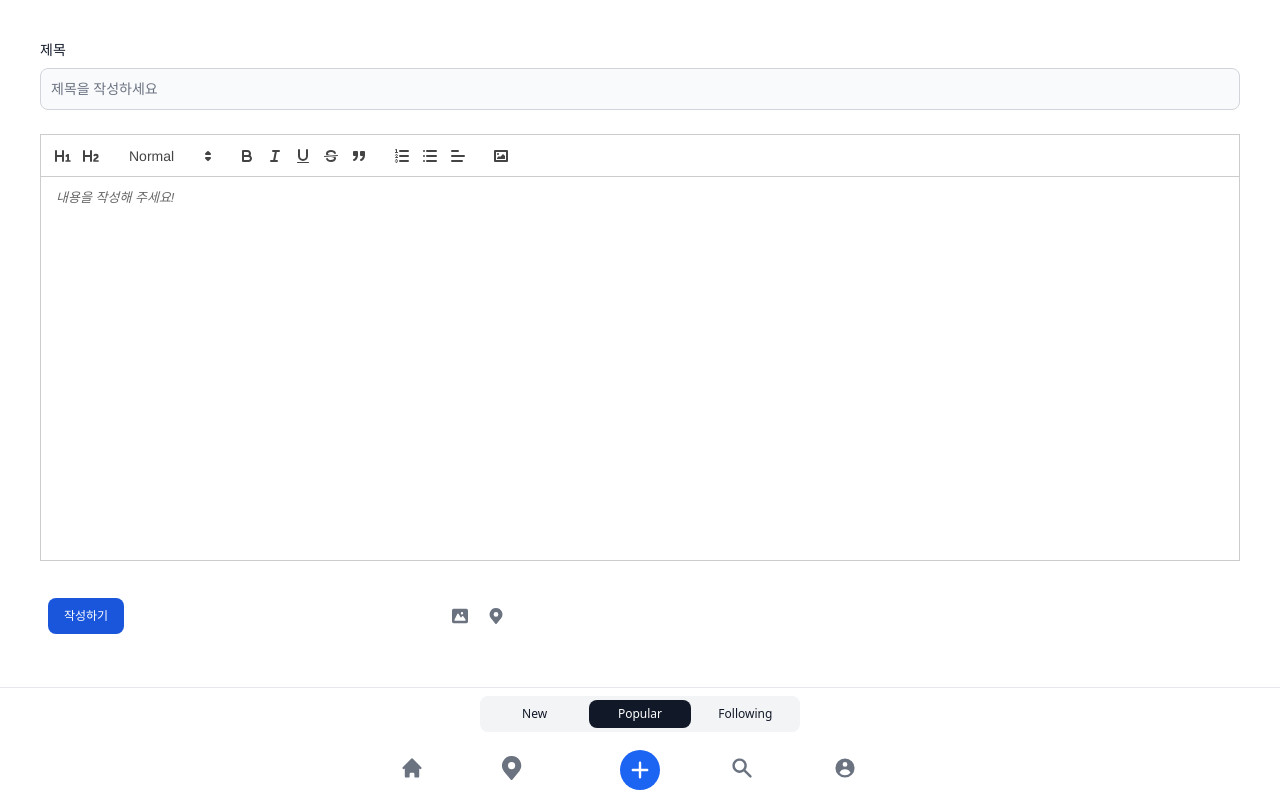
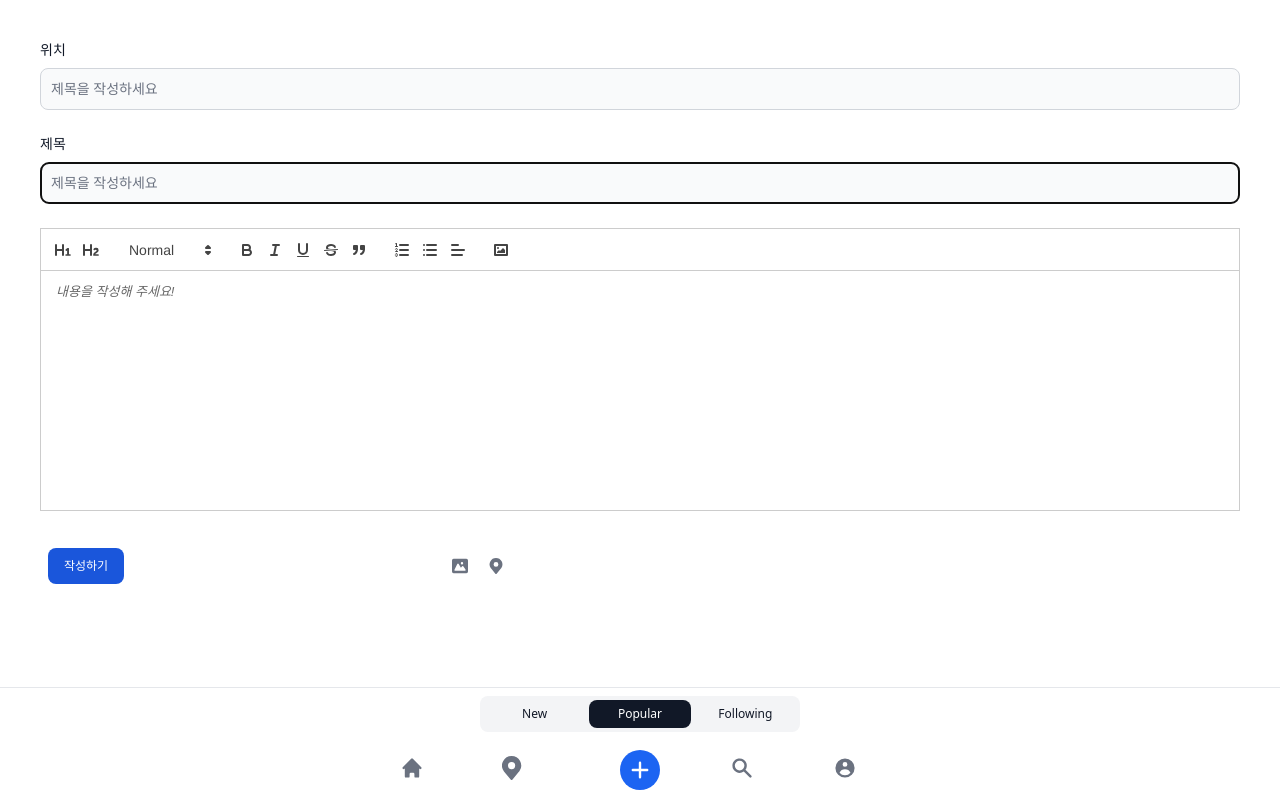
Before and after one commit to bnbong/Project-Pinned, a Next.js app in the folder front/: page /post in a window 1280 px wide. Built offline with nearby package versions, Linux system fonts and the light colour scheme; no server answers.

Commit message:
추가 로직 필요

```diff
--- a/front/components/Input.js
+++ b/front/components/Input.js
@@ -1,4 +1,9 @@
-export default function Input(prop) {
+import { useEffect, forwardRef } from "react";
+
+export default forwardRef(function Input(prop, ref) {
+  useEffect(() => {
+    ref.current.focus();
+  }, []);
   return (
     <div>
       <label
@@ -9,8 +14,10 @@ export default function Input(prop) {
       </label>
       <input
         onChange={prop.onChange}
+        onKeyDown={prop.onKeyDown}
         type={prop.id}
         name={prop.id}
+        ref={ref}
         id={prop.id}
         className="bg-gray-50 border border-gray-300 text-gray-900 sm:text-sm rounded-lg focus:ring-primary-600 focus:border-primary-600 block w-full p-2.5 dark:bg-gray-700 dark:border-gray-600 dark:placeholder-gray-400 dark:text-white dark:focus:ring-blue-500 dark:focus:border-blue-500"
         placeholder={prop.placeholder}
@@ -21,4 +28,4 @@ export default function Input(prop) {
       </div>
     </div>
   );
-}
+});
--- a/front/pages/post.js
+++ b/front/pages/post.js
@@ -1,11 +1,59 @@
 import dynamic from "next/dynamic";
-import { useRef, useState, useMemo } from "react";
+import {
+  useRef,
+  useState,
+  useMemo,
+  useEffect,
+  createRef,
+  useCallback,
+} from "react";
 import Input from "@/components/Input";
 import "react-quill/dist/quill.snow.css";
+import { useMutation } from "react-query";
+import axiosBaseURL from "@/components/axiosBaseUrl";
+import apiMapper from "@/components/apiMapper";
 
 export default function Post({ html, setHtml }) {
-  const ReactQuill = dynamic(() => import("react-quill"), { ssr: false });
-  const quillRef = useRef(null);
+  const ReactQuill = dynamic(
+    async () => {
+      const { default: RQ } = await import("react-quill");
+      return function comp({ forwardedRef, ...props }) {
+        return <RQ ref={forwardedRef} {...props} />;
+      };
+    },
+    { ssr: false }
+  );
+  const quillRef = useRef(false);
+  const titleInput = useRef();
+  const [title, setTitle] = useState("");
+  const [place, setPlace] = useState("");
+  const [content, setContent] = useState("");
+  //함수컴포넌트는 인스턴트를 가지지않기 때문에 ref객체를 자식 컴포넌트에 넘길 수 없다.
+
+  const imageHandler = () => {
+    const input = document.createElement("input");
+
+    input.setAttribute("type", "file");
+    input.setAttribute("accept", "image/*");
+    document.body.appendChild(input);
+
+    input.click();
+    input.onchange = async () => {
+      const [file] = input.files;
+
+      // S3 Presigned URL로 업로드하고 image url 받아오기
+      const { preSignedPutUrl: presignedURL, readObjectUrl: imageURL } = (
+        await getS3PresignedURL(file.name)
+      ).data;
+      await uploadImage(presignedURL, file);
+
+      // 현재 커서 위치에 이미지를 삽입하고 커서 위치를 +1 하기
+      const range = quillRef.current.getEditorSelection();
+      quillRef.current.getEditor().insertEmbed(range.index, "image", imageURL);
+      quillRef.current.getEditor().setSelection(range.index + 1);
+      document.body.querySelector(":scope > input").remove();
+    };
+  };
   const modules = useMemo(
     () => ({
       toolbar: {
@@ -16,7 +64,7 @@ export default function Post({ html, setHtml }) {
           [{ list: "ordered" }, { list: "bullet" }, { align: [] }],
           ["image"],
         ],
-        // handlers: { image: imageHandler },
+        handlers: { image: imageHandler },
       },
       clipboard: {
         matchVisual: false,
@@ -39,26 +87,71 @@ export default function Post({ html, setHtml }) {
     "align",
     "image",
   ];
-  const onChange = () => {};
+  const onChange = useCallback(
+    (e) => {
+      if (e.target.id == "title") {
+        setTitle(e.target.value);
+        console.log(title);
+      }
+      if (e.target.id == "place") {
+        setPlace(e.target.value);
+        console.log(place);
+      }
+      if (e.target.id == "content") {
+        setContent(e.target.value);
+      }
+    },
+    [title]
+  );
+
+  const handleEnter = (e) => {
+    if (e.key === "Enter") {
+      quillRef.current.focus();
+    }
+  };
+  //authorization 토큰 추가 필요
+  const { mutate, data, isLoading, isError } = useMutation({
+    mutationFn: (postInformation) => {
+      return axiosBaseURL.post("api/v1/post/{post_id}", postInformation);
+    },
+    onError: (error, variables, context) => {
+      alert("에러발생");
+    },
+    onSuccess: (data, variables, context) => {
+      console.log("success");
+      alert("게시글이 등록되었습니다.");
+    },
+  });
 
   return (
     <div className="mx-10 mt-10">
       <div className="mb-6">
         <Input
+          name="위치"
+          id="place"
+          onChange={onChange}
+          ref={titleInput}
+          placeholder="제목을 작성하세요"
+        />
+      </div>
+      <div className="mb-6">
+        <Input
           name="제목"
           id="title"
+          onKeyDown={handleEnter}
           onChange={onChange}
+          ref={titleInput}
           placeholder="제목을 작성하세요"
         />
       </div>
       <div>
         <ReactQuill
-          className="h-96"
-          ref={quillRef}
-          onChange={(e) => console.log(e)}
+          className="h-60  rounded-lg"
+          id="content"
+          forwardedRef={quillRef}
+          onChange={onChange}
           modules={modules}
           formats={formats}
-          value={html}
           placeholder={"내용을 작성해 주세요!"}
           theme="snow"
         />
@@ -67,6 +160,7 @@ export default function Post({ html, setHtml }) {
       <div className="flex pl-0 space-x-1 sm:pl-2 mt-20">
         <button
           type="submit"
+          onClick={() => mutate({ title, place, content })}
           className="inline-flex items-center py-2.5 px-4 text-xs font-medium text-center text-white bg-blue-700 rounded-lg focus:ring-4 focus:ring-blue-200 dark:focus:ring-blue-900 hover:bg-blue-800"
         >
           작성하기
```
